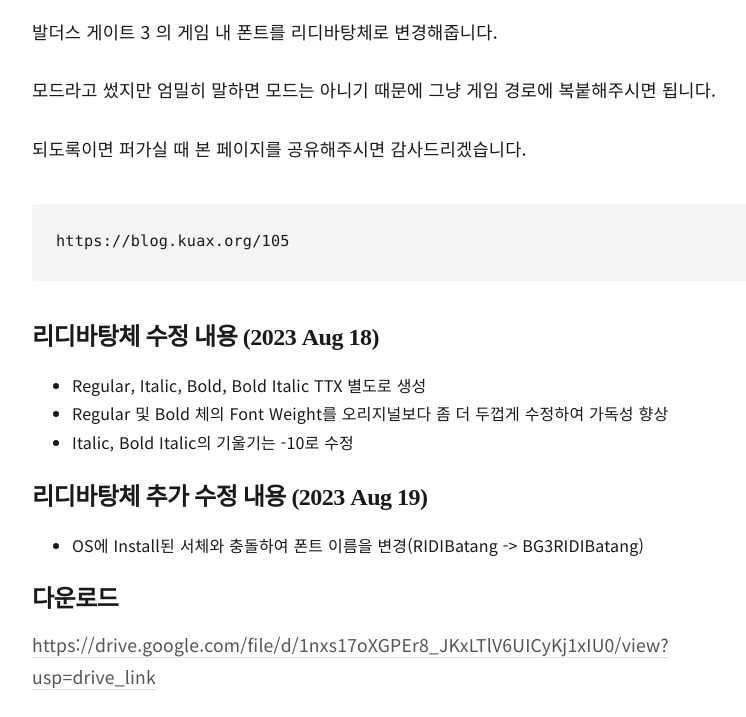
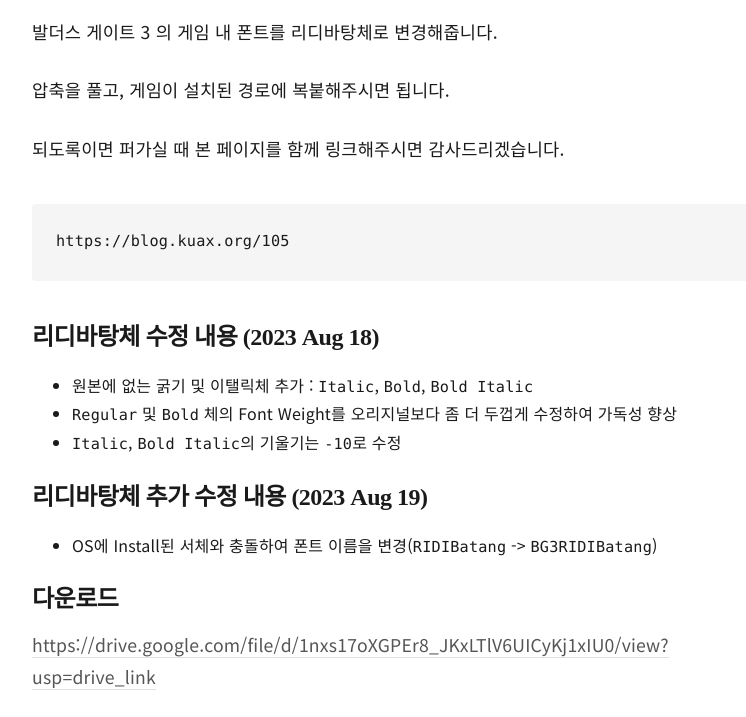
Before and after one commit to Kuax-Meat/blog, a Jekyll site: the page built from _posts/2023-08-19-105.md, in a window 1280 px wide and 900 px high, scrolled down 2010 px, cut to the strip 183-900 px from the top of the window. Shown: the whole strip, without its empty margins (248-994 px from the left). Built offline with Jekyll 4.4.1, drawn with Linux system fonts in a browser that asks for light colours; some web fonts are replaced; comment, search, counter and statistics services are not loaded.

Commit message:
#2 Migration Tistory Posts

````diff
--- a/_posts/2023-08-19-105.md
+++ b/_posts/2023-08-19-105.md
@@ -16,21 +16,21 @@
 
 발더스 게이트 3 의 게임 내 폰트를 리디바탕체로 변경해줍니다.
 
-모드라고 썼지만 엄밀히 말하면 모드는 아니기 때문에 그냥 게임 경로에 복붙해주시면 됩니다.
+압축을 풀고, 게임이 설치된 경로에 복붙해주시면 됩니다.
 
-되도록이면 퍼가실 때 본 페이지를 공유해주시면 감사드리겠습니다.
+되도록이면 퍼가실 때 본 페이지를 함께 링크해주시면 감사드리겠습니다.
 ```
 https://blog.kuax.org/105
 ```
 
 ### 리디바탕체 수정 내용 (2023 Aug 18)
 
-- Regular, Italic, Bold, Bold Italic TTX 별도로 생성
-- Regular 및 Bold 체의 Font Weight를 오리지널보다 좀 더 두껍게 수정하여 가독성 향상
-- Italic, Bold Italic의 기울기는 -10로 수정
+- 원본에 없는 굵기 및 이탤릭체 추가 : `Italic`, `Bold`, `Bold Italic`
+- `Regular` 및 `Bold` 체의 Font Weight를 오리지널보다 좀 더 두껍게 수정하여 가독성 향상
+- `Italic`, `Bold Italic`의 기울기는 `-10`로 수정
 
 ### 리디바탕체 추가 수정 내용 (2023 Aug 19)
-- OS에 Install된 서체와 충돌하여 폰트 이름을 변경(RIDIBatang -> BG3RIDIBatang)
+- OS에 Install된 서체와 충돌하여 폰트 이름을 변경(`RIDIBatang` -> `BG3RIDIBatang`)
 
 ### 다운로드
 [https://drive.google.com/file/d/1nxs17oXGPEr8_JKxLTlV6UICyKj1xIU0/view?usp=drive_link](https://drive.google.com/file/d/1nxs17oXGPEr8_JKxLTlV6UICyKj1xIU0/view?usp=drive_link)
````
